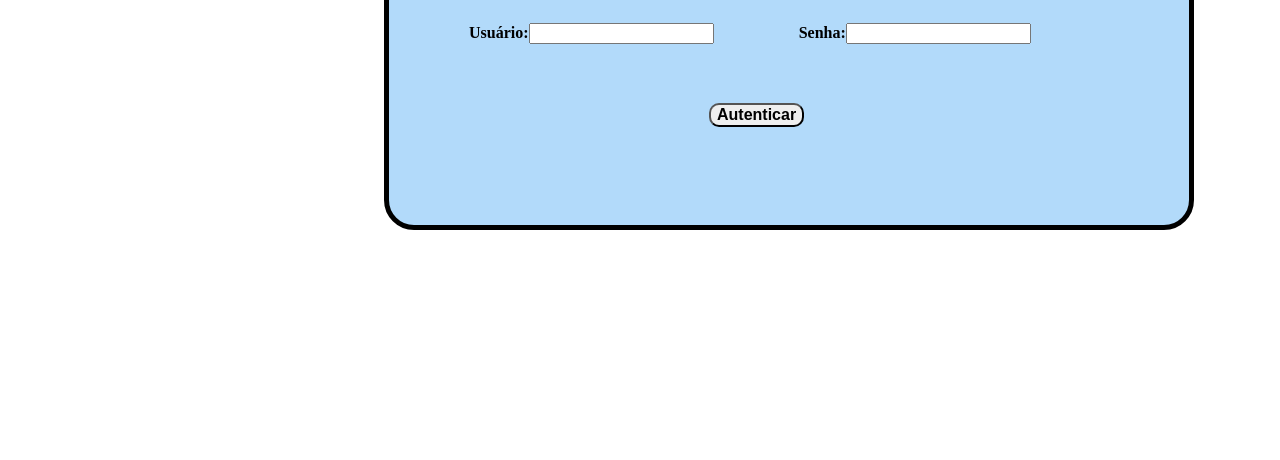
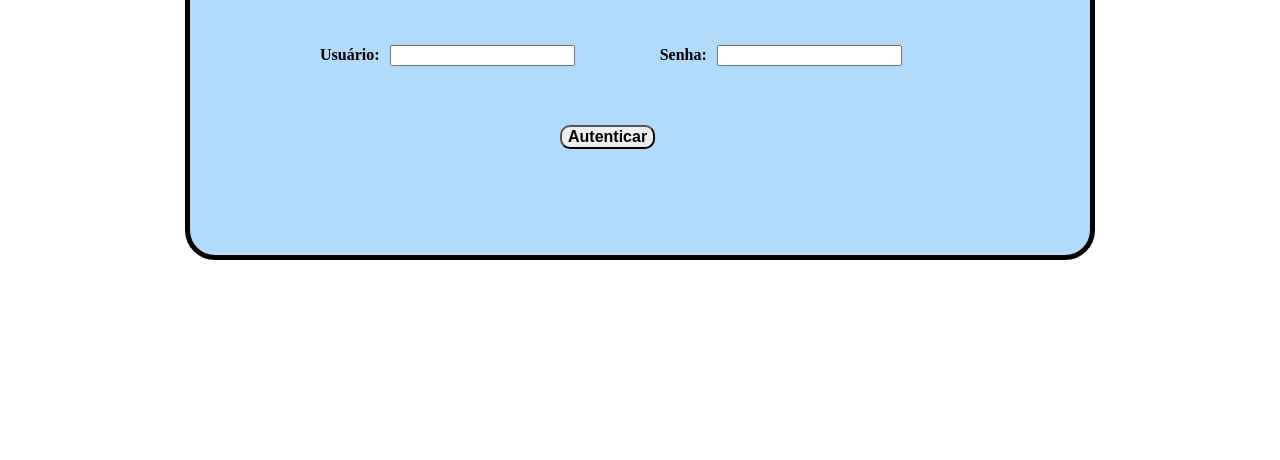
Before and after one commit to Ivanrangelpm/SafeSleep, a plain HTML site: page Site institucional/cadastro_login/login.html in a window 1280 px wide. Shown: the part 340-800 px from the top of the page. Drawn offline with Linux system fonts and the light colour scheme.

Commit message:
Update style_login.css

```diff
--- a/Site institucional/cadastro_login/style_login.css
+++ b/Site institucional/cadastro_login/style_login.css
@@ -3,10 +3,14 @@ body{
     padding: 0;
     font-family: Verdana, Geneva, Tahoma, sans-serif;
     background-color: white;
+    align-items: center;
+    display: flex;
+    flex-direction: column;
 }
  .header{
     border-bottom: 3px solid #32b9cd;
     background-color: #b2dafa;
+    width: 100%;
 }
  .container{
      display: flex;
@@ -37,7 +41,7 @@ body{
     font-family: 'Times New Roman', Times, serif;
  }
   .caixa{
-    position: absolute;
+    /* position: absolute; */
     top: 30%;
     left: 30%;
     width: 800px;
@@ -45,10 +49,12 @@ body{
     background-color: #b2dafa;
     border: 5px solid black;
     border-radius: 30px;
-
+    margin-top: 10%;
+    padding: 50px;
 }
   .span{
     margin-left: 10%;
+    margin-right: 10px;
     font-weight: bold;
     font-family: 'Times New Roman', Times, serif
 }
```
